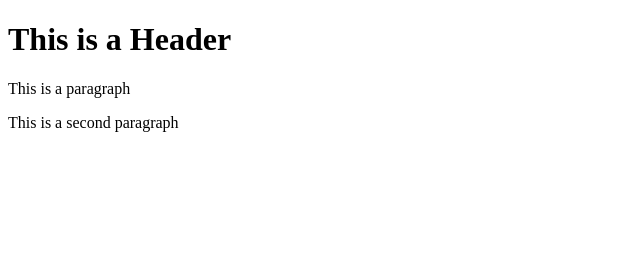
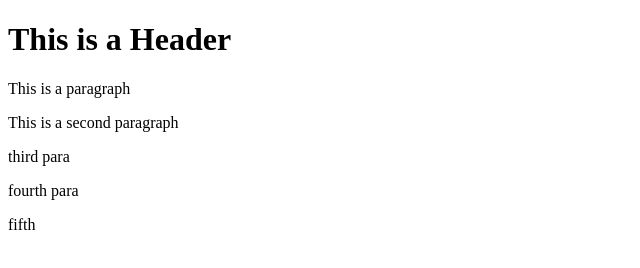
Before and after one commit to swapnita246/git-test12, a website: page index.html in a window 1280 px wide. Shown: the whole page, without its empty margins (0-640 px from the left). Drawn offline with Linux system fonts and the light colour scheme.

Commit message:
fourth commit

```diff
--- a/index.html
+++ b/index.html
@@ -6,5 +6,8 @@
         <h1>This is a Header</h1>
         <p>This is a paragraph</p>
         <p>This is a second paragraph</p>
+        <p>third para</p>
+        <p>fourth para</p>
+        <p>fifth</p>
     </body>
 </html>
```
Also changed, not shown: package.json (added, +21 -0 lines), templates/test.html (+9 -0 lines), 2 other files.
